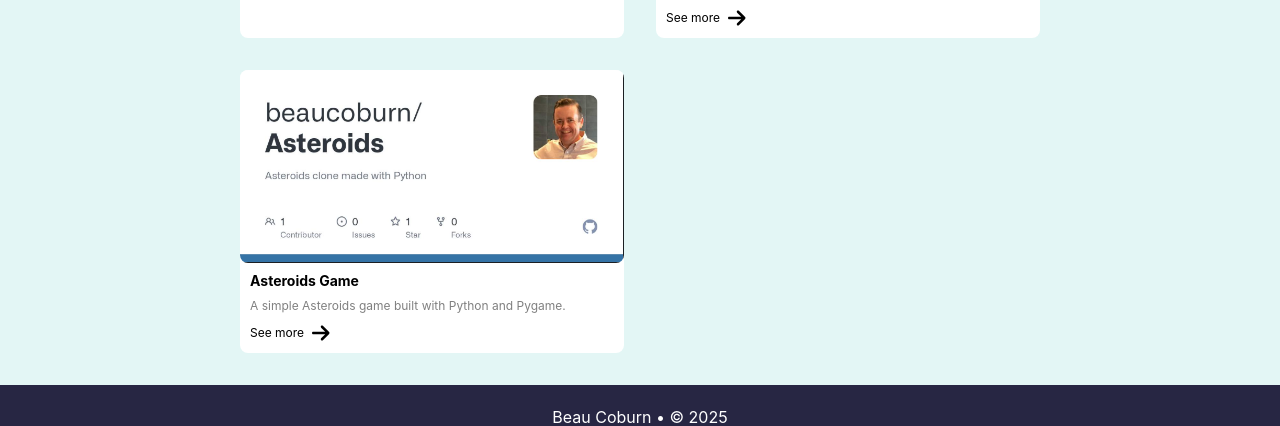
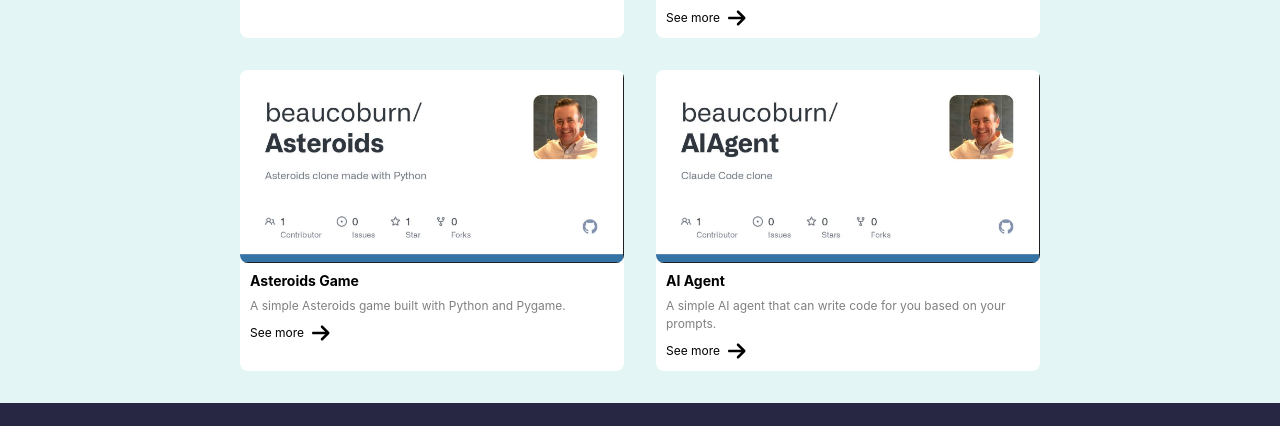
Before and after one commit to beaucoburn/portfolio2, a React (Create React App) app: page / in a window 1280 px wide. Shown: the part 2240-2666 px from the top of the page. Built offline with nearby package versions, Linux system fonts and the light colour scheme.

Commit message:
modified:   src/components/ProjectsSection.js

```diff
--- a/src/components/ProjectsSection.js
+++ b/src/components/ProjectsSection.js
@@ -23,7 +23,14 @@ const projects = [
     description: "A simple Asteroids game built with Python and Pygame.",
     getImageSrc: () => require("../images/Asteroids.png"),
     url: "https://github.com/beaucoburn/Asteroids"
-  }
+  },
+  {
+    title: "AI Agent",
+    description:
+      "A simple AI agent that can write code for you based on your prompts.",
+    getImageSrc: () => require("../images/AIAgentProject.png"),
+    url: "https://github.com/beaucoburn/AIAgent"
+  },
 ];
 
 const ProjectsSection = () => {
```
